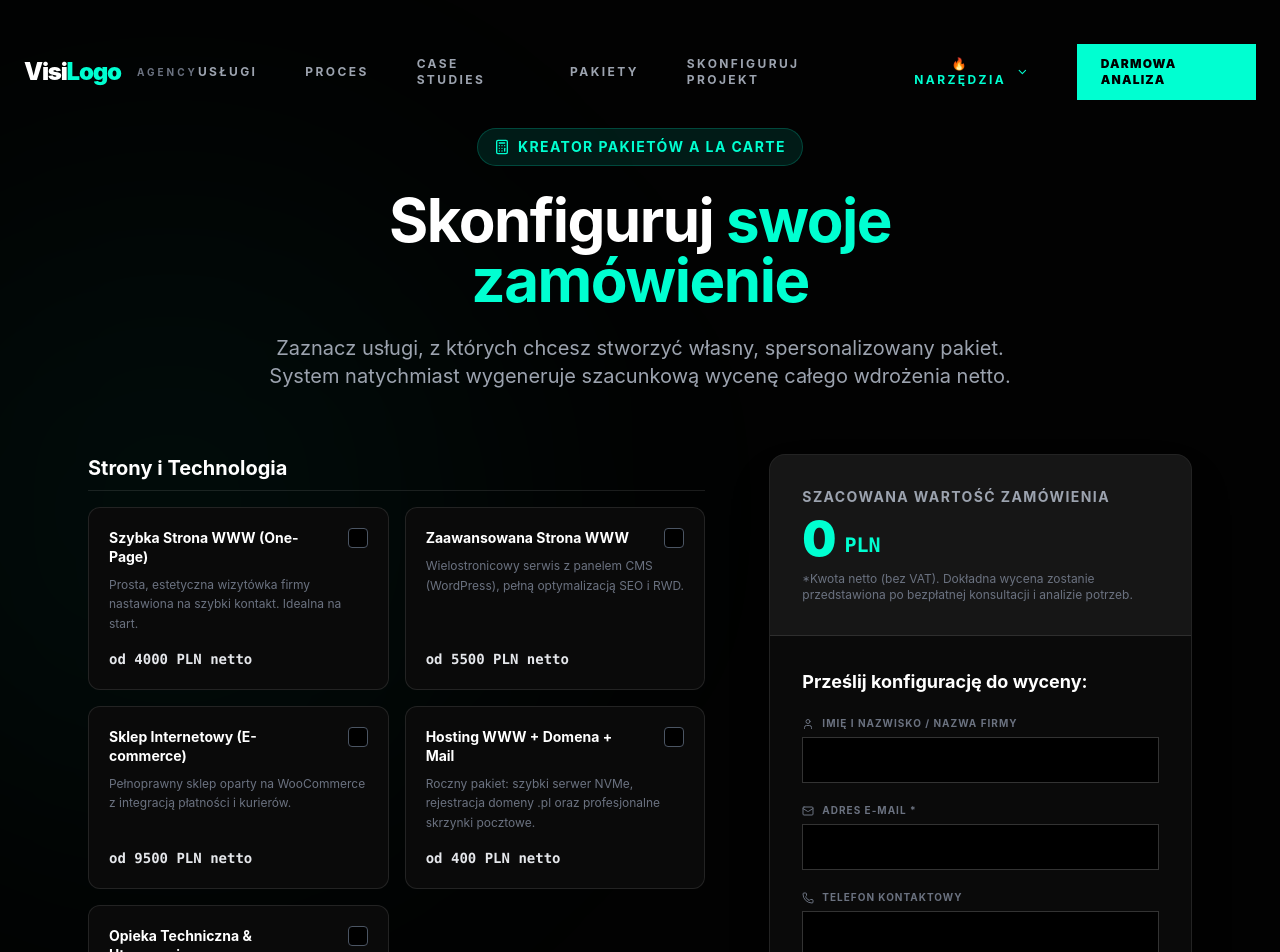
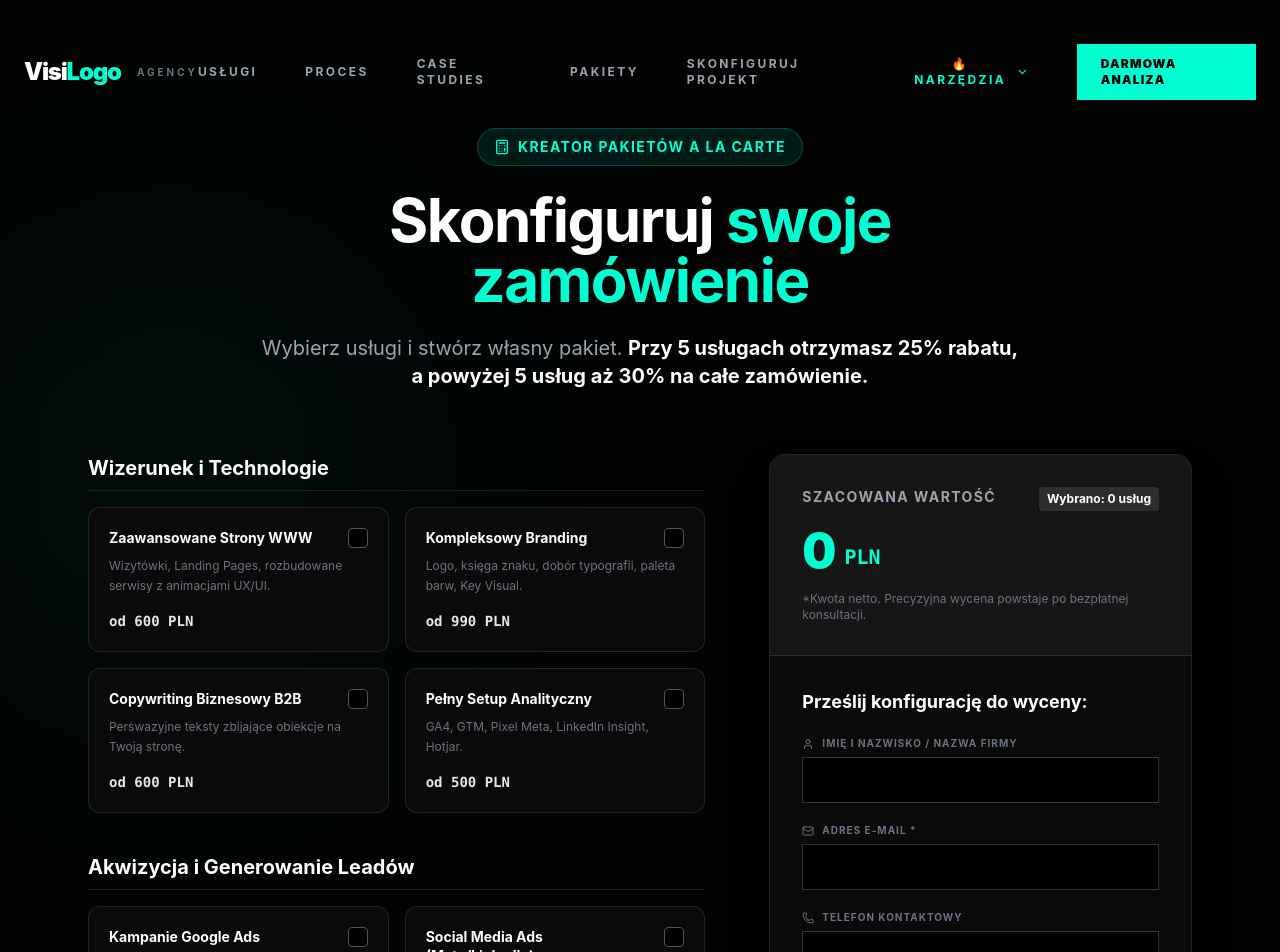
Before and after one commit to michalfbi/visilogo, a React (Create React App) app in the folder frontend/: page /skonfiguruj-projekt in a window 1280 px wide. Shown: the top 952 px of the page. Built offline with nearby package versions, Linux system fonts and the light colour scheme.

Commit message:
feat: synchronizacja uslug i cen oraz dodanie systemu rabatowego 25 i 30 procent

```diff
--- a/frontend/src/components/Configurator.jsx
+++ b/frontend/src/components/Configurator.jsx
@@ -1,28 +1,26 @@
 import React, { useState, useEffect } from 'react';
 import { motion, AnimatePresence } from 'framer-motion';
-import { Calculator, Check, ArrowRight, Loader2, ShieldCheck, Mail, User, Phone, CheckCircle } from 'lucide-react';
+import { Calculator, Check, ArrowRight, Loader2, ShieldCheck, Mail, User, Phone, CheckCircle, Tag } from 'lucide-react';
 
 const WEBHOOK_URL = "https://hook.eu1.make.com/we5gnbk29ew8kcg4s64vi1xon7ig4pjs";
 
-// Lista usług bazująca na dostarczonym zdjęciu
+// Lista usług precyzyjnie zsynchronizowana z cennikiem ze strony
 const servicesList = [
-  // KATEGORIA: STRONY I TECHNOLOGIA
-  { id: 'www_one', category: 'Strony i Technologia', name: 'Szybka Strona WWW (One-Page)', price: 4000, desc: 'Prosta, estetyczna wizytówka firmy nastawiona na szybki kontakt. Idealna na start.' },
-  { id: 'www_adv', category: 'Strony i Technologia', name: 'Zaawansowana Strona WWW', price: 5500, desc: 'Wielostronicowy serwis z panelem CMS (WordPress), pełną optymalizacją SEO i RWD.' },
-  { id: 'ecommerce', category: 'Strony i Technologia', name: 'Sklep Internetowy (E-commerce)', price: 9500, desc: 'Pełnoprawny sklep oparty na WooCommerce z integracją płatności i kurierów.' },
-  { id: 'hosting', category: 'Strony i Technologia', name: 'Hosting WWW + Domena + Mail', price: 400, desc: 'Roczny pakiet: szybki serwer NVMe, rejestracja domeny .pl oraz profesjonalne skrzynki pocztowe.' },
-  { id: 'maintenance', category: 'Strony i Technologia', name: 'Opieka Techniczna & Utrzymanie', price: 300, desc: 'Miesięczny abonament bezpieczeństwa: regularne aktualizacje, kopie zapasowe, monitoring 24/7.' },
+  // Wizerunek i Technologie
+  { id: 'www', category: 'Wizerunek i Technologie', name: 'Zaawansowane Strony WWW', price: 600, desc: 'Wizytówki, Landing Pages, rozbudowane serwisy z animacjami UX/UI.' },
+  { id: 'brand', category: 'Wizerunek i Technologie', name: 'Kompleksowy Branding', price: 990, desc: 'Logo, księga znaku, dobór typografii, paleta barw, Key Visual.' },
+  { id: 'copy', category: 'Wizerunek i Technologie', name: 'Copywriting Biznesowy B2B', price: 600, desc: 'Perswazyjne teksty zbijające obiekcje na Twoją stronę.' },
+  { id: 'analytics', category: 'Wizerunek i Technologie', name: 'Pełny Setup Analityczny', price: 500, desc: 'GA4, GTM, Pixel Meta, LinkedIn Insight, Hotjar.' },
 
-  // KATEGORIA: MARKETING I REKLAMA
-  { id: 'seo_audit', category: 'Marketing i Reklama', name: 'Pozycjonowanie SEO (Audyt + Optymalizacja)', price: 1200, desc: 'Jednorazowe techniczne dostosowanie strony pod wytyczne Google i dobór słów kluczowych.' },
-  { id: 'seo_retainer', category: 'Marketing i Reklama', name: 'Pozycjonowanie SEO (Miesięczny Retainer)', price: 990, desc: 'Stałe działania off-site, linkbuilding, content marketing i monitorowanie pozycji.' },
-  { id: 'ads_setup', category: 'Marketing i Reklama', name: 'Kampanie Google Ads / Meta Ads (Setup)', price: 2200, desc: 'Konfiguracja kont reklamowych, analityki (GA4), pixeli, stworzenie kreacji i uruchomienie.' },
-  { id: 'gmf_opt', category: 'Marketing i Reklama', name: 'Optymalizacja Wizytówki Google (GMF)', price: 800, desc: 'Pełna konfiguracja profilu firmy, dodanie zdjęć, produktów, usług i pozycjonowanie lokalne.' },
-  { id: 'social_gfx', category: 'Marketing i Reklama', name: 'Pakiety Graficzne (Social Media)', price: 1500, desc: 'Zestaw profesjonalnych szablonów postów, relacji i okładek spójny z Twoją identyfikacją (np. na FB, LinkedIn).' },
+  // Akwizycja i Generowanie Leadów
+  { id: 'google_ads', category: 'Akwizycja i Generowanie Leadów', name: 'Kampanie Google Ads', price: 600, desc: 'Sieć wyszukiwania (Search), lokalne, dynamiczne (DSA).' },
+  { id: 'social_ads', category: 'Akwizycja i Generowanie Leadów', name: 'Social Media Ads (Meta/LinkedIn)', price: 600, desc: 'Precyzyjne docieranie do decydentów B2B.' },
+  { id: 'funnels', category: 'Akwizycja i Generowanie Leadów', name: 'Retargeting & Lejki', price: 800, desc: 'Ścieżki konwersji, formularze kwalifikujące, kampanie przypominające.' },
 
-  // KATEGORIA: DORADZTWO I EDUKACJA
-  { id: 'consulting', category: 'Doradztwo i Edukacja', name: 'Consulting Marketingowy B2B', price: 300, desc: 'Godzinna konsultacja strategiczna: analiza lejków sprzedażowych, strategia lead generation.' },
-  { id: 'ai_workshop', category: 'Doradztwo i Edukacja', name: 'Warsztaty z Generatywnej AI', price: 1800, desc: 'Praktyczne szkolenie zespołu z zakresu obsługi ChatGPT, Midjourney, Claude w codziennej pracy.' }
+  // Usługi Lokalne i Content
+  { id: 'social_mgmt', category: 'Usługi Lokalne i Content', name: 'Prowadzenie Social Media', price: 350, desc: 'Spójne wizualnie posty FB/LinkedIn (ok. 4 szt/mc).' },
+  { id: 'gmb', category: 'Usługi Lokalne i Content', name: 'Optymalizacja Wizytówki Google', price: 200, desc: 'Nasycenie frazami, tarcza ochronna, odpowiadanie na opinie.' },
+  { id: 'seo_article', category: 'Usługi Lokalne i Content', name: 'Artykuł SEO na bloga', price: 150, desc: 'Eksperckie treści budujące widoczność w wyszukiwarce.' }
 ];
 
 const Configurator = () => {
@@ -40,14 +38,26 @@ const Configurator = () => {
     setFormData({ ...formData, [e.target.name]: e.target.value });
   };
 
-  const totalPrice = selectedServices.reduce((sum, id) => {
+  // Logika rabatowa
+  const count = selectedServices.length;
+  let discountPercent = 0;
+  if (count > 5) {
+    discountPercent = 30; // Więcej niż 5 usług -> 30%
+  } else if (count > 4) {
+    discountPercent = 25; // 5 usług -> 25%
+  }
+
+  const basePrice = selectedServices.reduce((sum, id) => {
     const service = servicesList.find(s => s.id === id);
     return sum + (service ? service.price : 0);
   }, 0);
 
+  const discountAmount = basePrice * (discountPercent / 100);
+  const finalPrice = basePrice - discountAmount;
+
   const handleSubmit = async (e) => {
     e.preventDefault();
-    if (selectedServices.length === 0 || !formData.email) return;
+    if (count === 0 || !formData.email) return;
     setStatus('loading');
 
     const selectedDetails = selectedServices.map(id => {
@@ -56,10 +66,14 @@ const Configurator = () => {
     }).join(", ");
 
     const payload = {
-      form_type: "Skonfiguruj Swoje Zamówienie v2",
+      form_type: "Skonfiguruj Swoje Zamówienie z Rabatem",
       name: formData.name, email: formData.email, phone: formData.phone,
-      wybrane_uslugi: selectedDetails, szacowana_wycena: `${totalPrice} PLN netto`,
-      message: `Gorący Lead z Konfiguratora! Klient wyklikał własny pakiet na kwotę ${totalPrice} PLN. Wybrane usługi: ${selectedDetails}. Skontaktuj się z nim!`
+      wybrane_uslugi: selectedDetails,
+      ilosc_uslug: count,
+      cena_bazowa: `${basePrice} PLN`,
+      przyznany_rabat: `${discountPercent}%`,
+      szacowana_wycena: `${finalPrice} PLN netto`,
+      message: `Gorący Lead z Konfiguratora! Klient wyklikał ${count} usług(i). Cena bazowa: ${basePrice} PLN, przyznany rabat: ${discountPercent}%. Do zapłaty: ${finalPrice} PLN netto. Wybrane usługi: ${selectedDetails}. Zadzwoń jak najszybciej!`
     };
 
     try {
@@ -85,7 +99,7 @@ const Configurator = () => {
             Skonfiguruj <span className="text-[#00FFD1]">swoje zamówienie</span>
           </motion.h1>
           <motion.p initial={{ opacity: 0, y: 20 }} animate={{ opacity: 1, y: 0 }} transition={{ delay: 0.2 }} className="text-xl text-gray-400">
-            Zaznacz usługi, z których chcesz stworzyć własny, spersonalizowany pakiet. System natychmiast wygeneruje szacunkową wycenę całego wdrożenia netto.
+            Wybierz usługi i stwórz własny pakiet. <strong className="text-white">Przy 5 usługach otrzymasz 25% rabatu, a powyżej 5 usług aż 30% na całe zamówienie.</strong>
           </motion.p>
         </div>
 
@@ -106,7 +120,7 @@ const Configurator = () => {
                           </div>
                         </div>
                         <p className="text-xs text-gray-500 leading-relaxed mb-4 flex-grow">{service.desc}</p>
-                        <div className="text-sm font-mono font-bold text-gray-200 mt-auto">od {service.price.toLocaleString('pl-PL')} PLN netto</div>
+                        <div className="text-sm font-mono font-bold text-gray-200 mt-auto">od {service.price.toLocaleString('pl-PL')} PLN</div>
                       </div>
                     );
                   })}
@@ -118,9 +132,35 @@ const Configurator = () => {
           <motion.div initial={{ opacity: 0, x: 20 }} animate={{ opacity: 1, x: 0 }} transition={{ delay: 0.4 }} className="lg:col-span-5">
             <div className="bg-[#0A0A0A] border border-white/10 rounded-2xl shadow-2xl sticky top-32 overflow-hidden">
               <div className="p-8 border-b border-white/10 bg-white/5">
-                <p className="text-sm text-gray-400 font-bold uppercase tracking-widest mb-2">Szacowana Wartość Zamówienia</p>
-                <div className="flex items-end gap-2 text-[#00FFD1]"><span className="text-5xl font-black">{totalPrice.toLocaleString('pl-PL')}</span><span className="text-xl font-mono mb-1 font-bold">PLN</span></div>
-                <p className="text-xs text-gray-500 mt-2">*Kwota netto (bez VAT). Dokładna wycena zostanie przedstawiona po bezpłatnej konsultacji i analizie potrzeb.</p>
+                <div className="flex justify-between items-start mb-2">
+                  <p className="text-sm text-gray-400 font-bold uppercase tracking-widest">Szacowana Wartość</p>
+                  <div className="text-xs font-bold bg-white/10 text-white px-2 py-1 rounded">
+                    Wybrano: {count} usług
+                  </div>
+                </div>
+
+                <div className="flex items-end gap-2 text-[#00FFD1] mt-4">
+                  <span className="text-5xl font-black">{finalPrice.toLocaleString('pl-PL')}</span>
+                  <span className="text-xl font-mono mb-1 font-bold">PLN</span>
+                </div>
+
+                <AnimatePresence>
+                  {discountPercent > 0 && (
+                    <motion.div
+                      initial={{ opacity: 0, height: 0 }}
+                      animate={{ opacity: 1, height: 'auto' }}
+                      exit={{ opacity: 0, height: 0 }}
+                      className="mt-3 flex items-center gap-3"
+                    >
+                      <span className="text-gray-500 line-through text-lg">{basePrice.toLocaleString('pl-PL')} PLN</span>
+                      <span className="bg-[#00FFD1] text-black font-bold px-3 py-1 rounded text-xs tracking-widest flex items-center gap-1">
+                        <Tag size={12} /> RABAT -{discountPercent}%
+                      </span>
+                    </motion.div>
+                  )}
+                </AnimatePresence>
+
+                <p className="text-xs text-gray-500 mt-4">*Kwota netto. Precyzyjna wycena powstaje po bezpłatnej konsultacji.</p>
               </div>
               <div className="p-8">
                 <AnimatePresence mode="wait">
```
